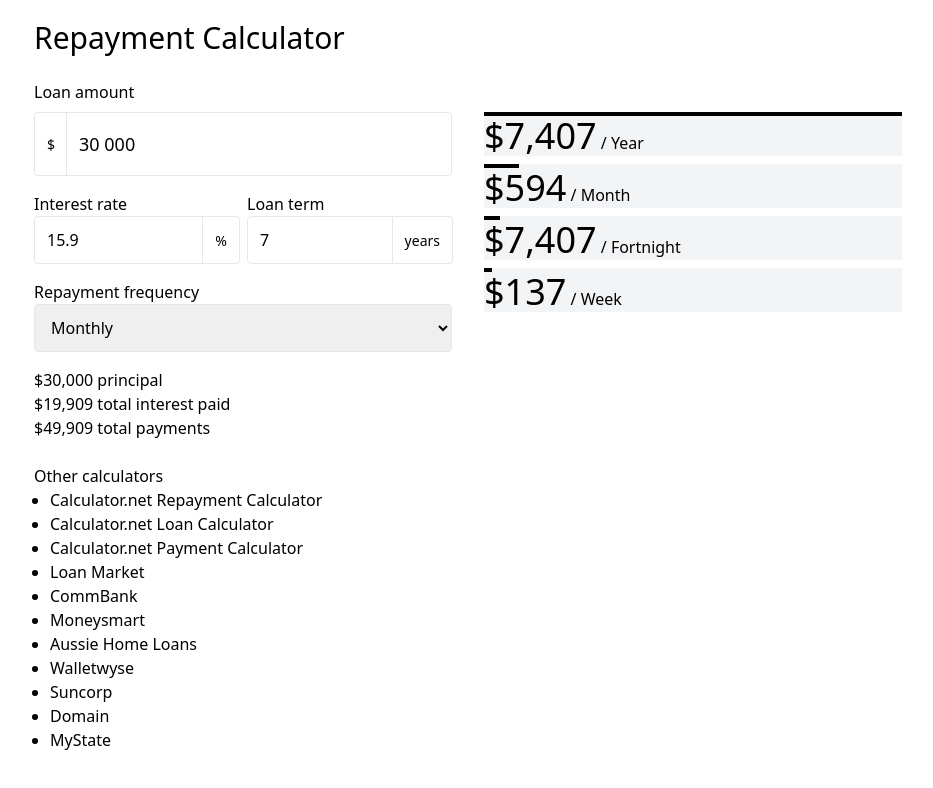
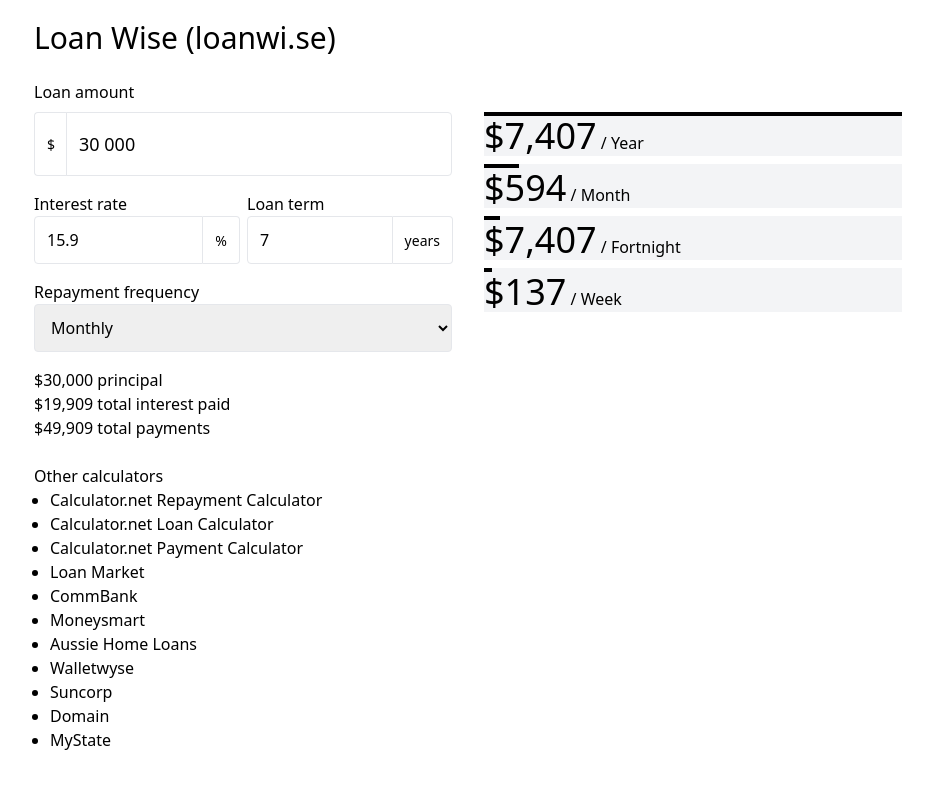
Before and after one commit to j-/loanwi.se, a React (Vite) app: page / in a window 1280 px wide. Shown: the top 788 px of the page, without its empty margins (172-1105 px from the left). Built offline with nearby package versions, Linux system fonts and the light colour scheme.

Commit message:
Rename app "Repayment Calculator" -> "Loan Wise"

```diff
--- a/index.html
+++ b/index.html
@@ -3,7 +3,7 @@
   <head>
     <meta charset="UTF-8" />
     <meta name="viewport" content="width=device-width, initial-scale=1.0" />
-    <title>Repayment Calculator</title>
+    <title>Loan Wise (loanwi.se)</title>
   </head>
   <body>
     <div id="root"></div>
--- a/src/App.tsx
+++ b/src/App.tsx
@@ -13,7 +13,7 @@ const App: React.FC = () => {
 
   return (
     <div className="App container my-5">
-      <h1 className="text-3xl mb-6">Repayment Calculator</h1>
+      <h1 className="text-3xl mb-6">Loan Wise (loanwi.se)</h1>
       <form onSubmit={handleSubmitForm}>
         <div className="sm:flex gap-8">
           <div className="sm:flex-1">
```
